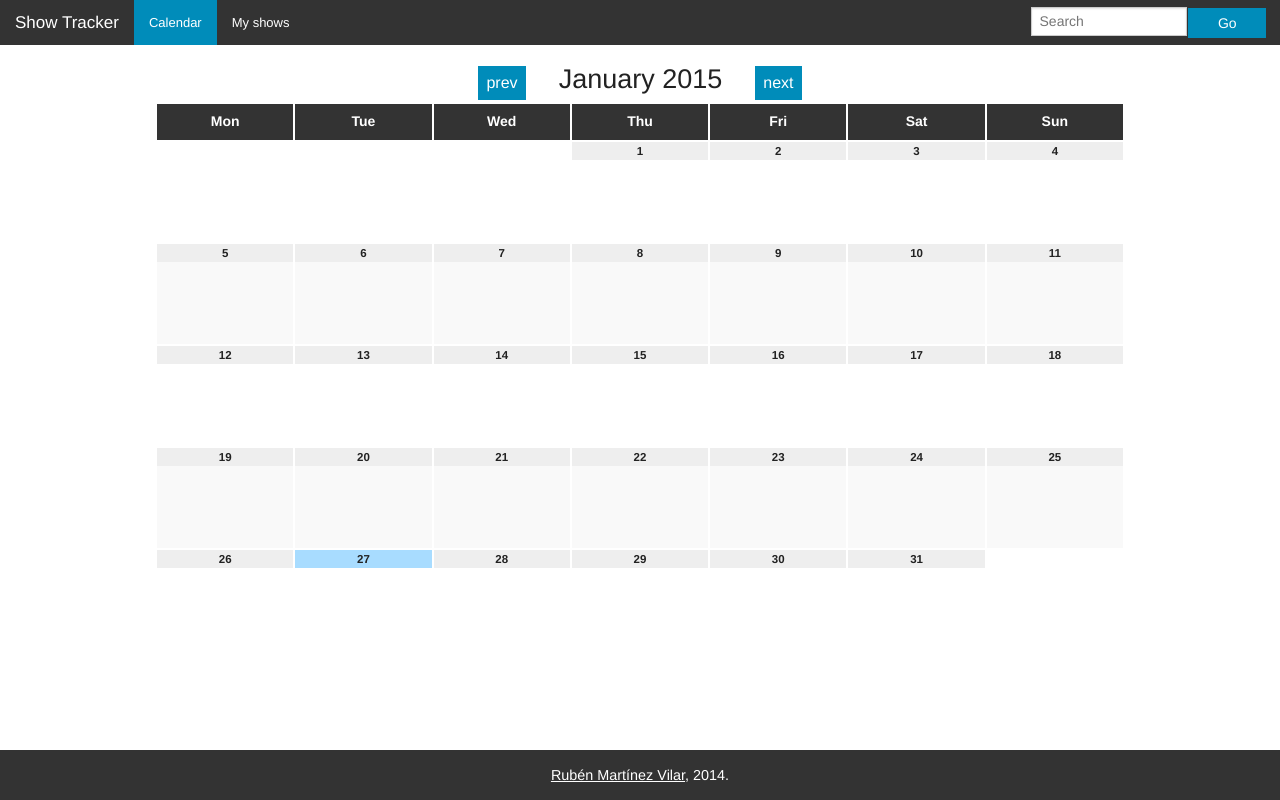
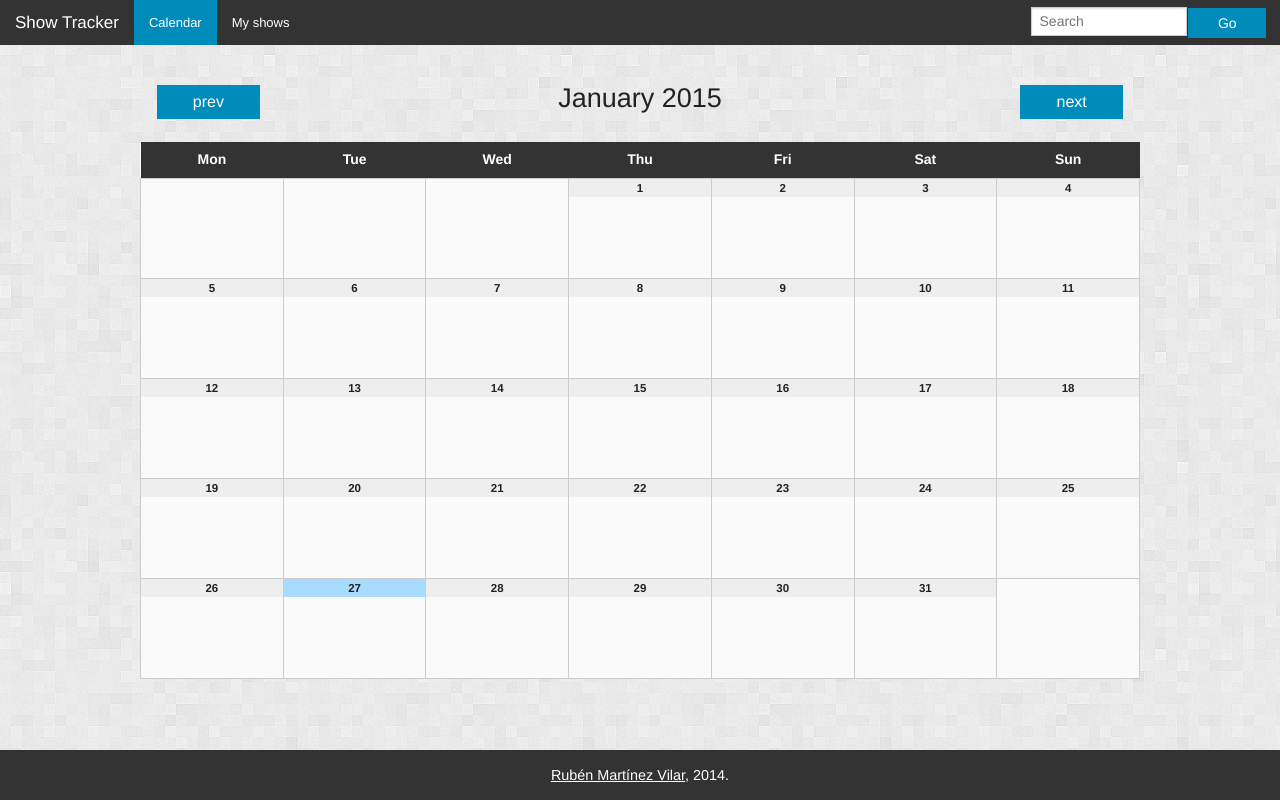
Before and after one commit to rubenmv/ShowTracker, a plain HTML site: page src/index.html in a window 1280 px wide. Drawn offline with Linux system fonts and the light colour scheme.

Commit message:
Updated style

```diff
--- a/src/css/main-style.css
+++ b/src/css/main-style.css
@@ -1,7 +1,7 @@
-h3 {
-	display: inline-block;
-	margin: 0 1em;
+body {
+	background: #DADADA url('../img/bright_squares.png')  fixed repeat;
 }
+
 button, .button {
 	margin: 0.1em !important;
 	padding: 0.5em !important;
@@ -10,8 +10,27 @@ input {
 	margin: 0 !important;
 	vertical-align: middle !important;
 }
+.main-content {
+	padding: 1em 1em;
+	margin-bottom: 1em;
+}
+.hidden {
+	display: none !important;
+}
+.align-left {
+	text-align: left !important;
+}
+.align-right {
+	text-align: right !important;
+}
 #calendarHeader {
 	text-align: center;
+	margin: 1em 0;
+}
+#calendarHeader * {
+	width: 32%;
+	display: inline-block;
+	vertical-align: middle;
 }
 #showInfo p {
 	font-size: 0.8em;
@@ -19,13 +38,6 @@ input {
 #showInfo .showInfoData, #showInfoBanner {
 	display: inline-block;
 	vertical-align: middle;
-}
-.main-content {
-	padding: 1em 1em;
-	margin-bottom: 1em;
-}
-.hidden {
-	display: none;
 }
 #footer {
 	font-size: 0.9em;
@@ -47,13 +59,19 @@ input {
 	color: #A4C9E8;
 }
 table {
+	border-collapse: collapse;
 	border: none;
+	padding: 0 !important;
 }
 table th {
 	background-color: #333;
 	text-align: center !important;
 	color: #fff !important;
 
+}
+table td {
+	background-color: #FAFAFA;
+	border: 1px solid #ccc;
 }
 table td, table label {
 	font-size: 0.9em !important;
@@ -81,7 +99,7 @@ table td, table label {
 
 .showInfo__season--tab {
 	font-weight: 700;
-	padding: 0.5em !important;
+	padding: 0.5em 1.2em !important;
 }
 
 .calendar__episode {
--- a/src/index.html
+++ b/src/index.html
@@ -52,9 +52,13 @@
 			<article id="calendar" class="article--main row">
 			<h2 class="hidden">Calendar</h2>
 			<div id="calendarHeader">
+			<div class="align-left">
 				<button id="calendarPrev">prev</button>
+				</div>
 				<h3 id="calendarDate">Month</h3>
+				<div class="align-right">
 				<button id="calendarNext">next</button>
+				</div>
 			</div>
 			<!-- Shows -->
 			<table id="calendar__table" class="small-12 column">
```
Also changed, not shown: src/img/bright_squares.png (added), src/img/escheresque_ste.png (added), src/img/starring.png (added), src/img/tweed.png (added).
